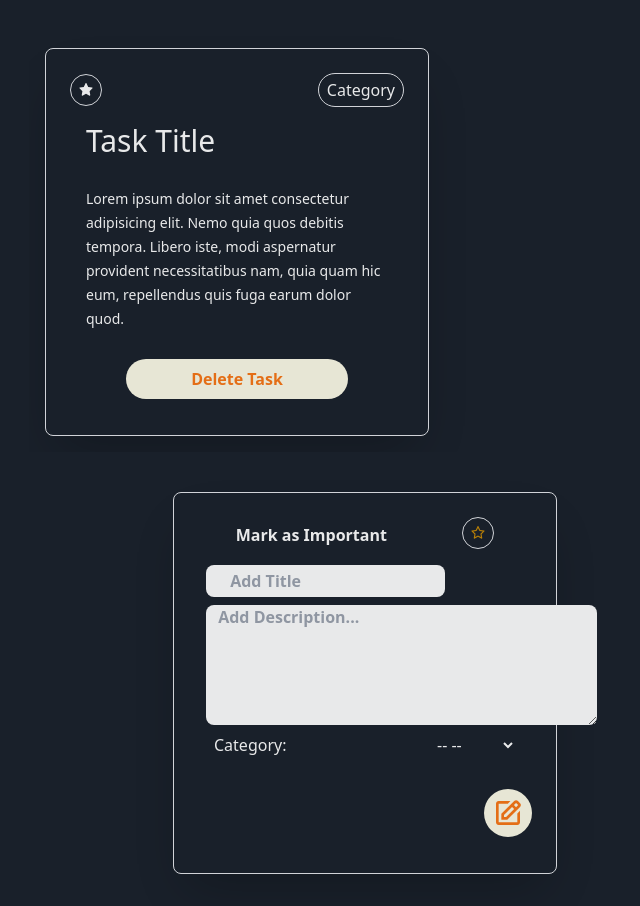
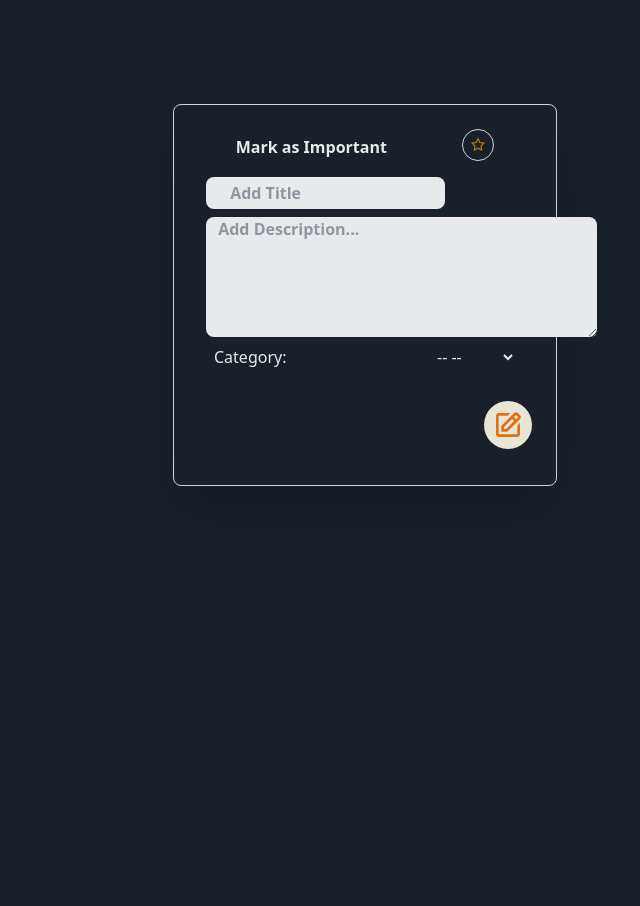
Before and after one commit to aravedev/todoList-stylish, a React (Vite) app: page / in a window 1280 px wide. Shown: the whole page, without its empty margins (275-915 px from the left). After the commit the page ends 800 px from the top, so only its background shows below. Built offline with nearby package versions, Linux system fonts and the light colour scheme.

Commit message:
24/08/2022 Added delete option and updating the form after click button clearing all input fields

```diff
--- a/src/App.jsx
+++ b/src/App.jsx
@@ -9,12 +9,30 @@ function App() {
     () => JSON.parse(localStorage.getItem("task")) || []
   );
 
-  console.log(memos);
-
+  function deleteTask(id) {
+    const memosList = memos.filter((task) => task.id !== id);
+    setMemos(memosList);
+  }
   return (
     <main className="">
-      <div className=" mx-auto grid grid-flow-col auto-cols-auto gap-4 snap-x snap-mandatory overflow-x-auto scroll-auto lg:max-w-2xl p-4 scrollbar">
-        <Card key={nanoid()} />
+      <div
+        className={`mx-auto grid grid-flow-col auto-cols-auto gap-4 snap-x snap-mandatory overflow-x-auto scroll-auto lg:max-w-2xl p-4 scrollbar ${
+          memos.length === 1 ? "justify-center" : ""
+        }`}
+      >
+        {memos.map((task) => {
+          return (
+            <Card
+              key={nanoid()}
+              id={task.id}
+              title={task.title}
+              description={task.description}
+              important={task.important}
+              category={task.category}
+              deleteTask={deleteTask}
+            />
+          );
+        })}
       </div>
       <div className="mt-10 flex justify-center items-center">
         <Form memos={(obj) => setMemos([obj, ...memos])}></Form>
@@ -24,3 +42,12 @@ function App() {
 }
 
 export default App;
+
+/*
+  useEffect(() => {
+    () => handleAddNewTask();
+    if (task.length > 0) {
+      localStorage.setItem("task", JSON.stringify(task));
+    }
+  }, [task]);
+*/
--- a/src/components/Card.jsx
+++ b/src/components/Card.jsx
@@ -1,25 +1,30 @@
 import React from "react";
-import { AiFillStar } from "react-icons/ai";
+import { AiFillStar, AiOutlineStar } from "react-icons/ai";
 
-export default function Card() {
+export default function Card(props) {
   return (
     <div className="w-96 h-90 border p-6 bg-backgroundDarkBlue text-white font-light rounded-lg opacity-90 snap-center shadow-2xl ">
       <div className=" flex justify-between items-center mb-4 ">
-        <div className="border w-8 h-8 flex justify-center items-center rounded-full  ">
+        <div className="border w-8 h-8 flex justify-center items-center rounded-full text-yellow-600 ">
           <a href="#">
-            <AiFillStar />
+            {props.important ? (
+              <AiFillStar></AiFillStar>
+            ) : (
+              <AiOutlineStar></AiOutlineStar>
+            )}
           </a>
         </div>
-        <span className="border px-2 py-1 rounded-3xl ">Category</span>
+        <span className="border px-2 py-1 rounded-3xl ">{props.category}</span>
       </div>
 
-      <h2 className="text-3xl mb-3 text-left px-4">Task Title</h2>
+      <h2 className="text-3xl mb-3 text-left px-4"> {props.title} </h2>
       <p className="leading-6  p-4 mb-3 text-left text-sm md:text-md ">
-        Lorem ipsum dolor sit amet consectetur adipisicing elit. Nemo quia quos
-        debitis tempora. Libero iste, modi aspernatur provident necessitatibus
-        nam, quia quam hic eum, repellendus quis fuga earum dolor quod.
+        {props.description}
       </p>
-      <button className="bg-yellow-50 w-2/3 rounded-[20px] px-4 py-2 font-bold text-buttonOrange hover:bg-buttonOrange hover:text-white mb-3">
+      <button
+        onClick={() => props.deleteTask(props.id)}
+        className="bg-yellow-50 w-2/3 rounded-[20px] px-4 py-2 font-bold text-buttonOrange hover:bg-buttonOrange hover:text-white mb-3"
+      >
         Delete Task
       </button>
     </div>
--- a/src/components/Form.jsx
+++ b/src/components/Form.jsx
@@ -2,11 +2,10 @@ import React from "react";
 import { useState } from "react";
 import { BiEdit } from "react-icons/bi";
 import { AiFillStar, AiOutlineStar } from "react-icons/ai";
-import { useEffect } from "react";
+
 import { nanoid } from "nanoid";
 
 export default function Form(props) {
-  const [task, setTask] = useState([]);
   const [inputText, setInputText] = useState("");
   const [inputTextArea, setInputTextArea] = useState("");
   const [starImportant, setStartImportant] = useState(false);
@@ -37,33 +36,26 @@ export default function Form(props) {
     setCategory(nameCategory);
   };
 
-  /*
-  useEffect(() => {
-    () => handleAddNewTask();
-    if (task.length > 0) {
-      localStorage.setItem("task", JSON.stringify(task));
-    }
-  }, [task]);
-*/
   const handleAddNewTask = () => {
     const obj = {
       id: nanoid(10),
+      important: starImportant,
       title: inputText,
       description: inputTextArea,
       category: category,
-      important: starImportant,
     };
-
-    // console.log(obj);
-    // just changed this section
-    //setTask((prevState) => [obj, ...prevState]);
 
     return obj;
   };
 
-  //console.log(props);
+  const handleSubmit = (event) => {
+    event.preventDefault();
+    event.target.reset();
+    setStartImportant(!starImportant);
+  };
 
   return (
+    <form onSubmit={handleSubmit}>
       <div className="w-96 h-90 border p-6 bg-backgroundDarkBlue text-white font-light rounded-lg opacity-90 snap-center shadow-2xl flex flex-col">
         <div className=" flex justify-around items-baseline mb-2">
           <span className="font-semibold ">Mark as Important</span>
@@ -106,12 +98,17 @@ export default function Form(props) {
         </div>
         <div className=" grid  gap-4 place-items-end ">
           <div className="bg-yellow-50 w-12 h-12 rounded-[25px] px-4 py-2 font-bold text-buttonOrange hover:bg-buttonOrange hover:text-white mb-3 flex justify-center items-center">
-          <a href="#" onClick={() => props.memos(handleAddNewTask())}>
+            <button
+              type="submit"
+              href="#"
+              onClick={() => props.memos(handleAddNewTask())}
+            >
               <BiEdit className="w-8 h-8"></BiEdit>
-          </a>
+            </button>
           </div>
         </div>
       </div>
+    </form>
   );
 }
 
```
Lines whose indentation alone changed are shown as unchanged.
